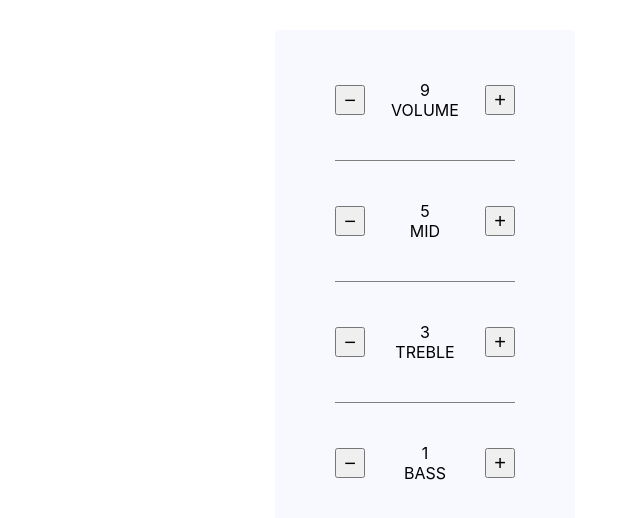
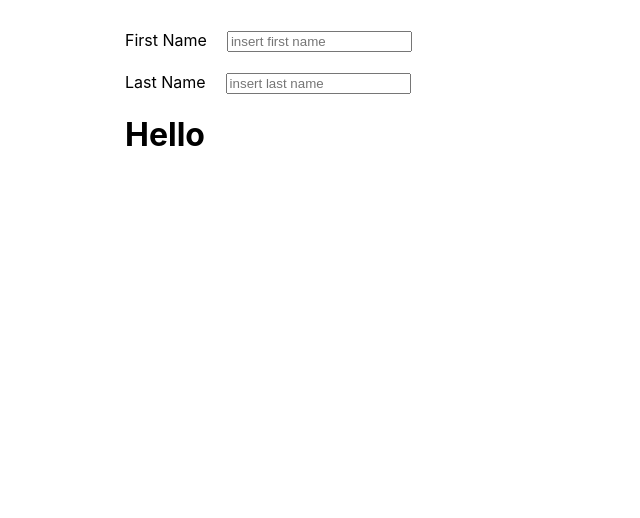
Before and after one commit to caballero-react-ex/react-playground, a React (Create React App) app: page / in a window 1280 px wide. Shown: the top 518 px of the page, without its empty margins (215-855 px from the left). Built offline with nearby package versions, Linux system fonts and the light colour scheme.

Commit message:
controls exercises

```diff
--- /dev/null
+++ b/src/00_controls/ControlledControl.js
@@ -0,0 +1,39 @@
+import React, { useState } from 'react';
+
+const InputList = () => {
+  const [ text, setText ] = useState('');
+  const [ textNoNumber, setTextNoNumber ] = useState('');
+
+  const handleChange = event => {
+    setText(event.target.value);
+  };
+
+  const handleChangeNoNumber = event => {
+    let text = event.target.value;
+    setTextNoNumber(
+      text.replace(/[0-9]/g, '')
+    );
+  }
+
+  return (
+    <div>
+      <input
+        type="text"
+        value={text}
+        placeholder="normal input"
+        onChange={handleChange}
+      />
+
+      <input
+      style={{marginLeft: "20px"}}
+      type="text"
+      value={textNoNumber}
+      placeholder="no numbers input"
+      onChange={handleChangeNoNumber}
+      />
+    </div>
+  )
+}
+
+
+export default InputList;
--- /dev/null
+++ b/src/00_controls/NameInput.js
@@ -0,0 +1,40 @@
+import React, { useState } from 'react';
+
+const NameInputs = () => {
+  const [ firstName, setFirstName ] = useState('')
+  const [ lastName, setLastName ] = useState('')
+
+  const handleChange = event => {
+    setFirstName(event.target.value)
+  }
+
+  const handleChangeLast = event => {
+    setLastName(event.target.value)
+  }
+
+  return (
+    <>
+    <div style={{marginBottom: "20px"}}>
+      <label style={{marginRight: "20px"}}>First Name</label>
+      <input
+        type="text"
+        placeholder="insert first name"
+        value={firstName}
+        onChange={handleChange}
+      />
+    </div>
+    <div>
+      <label style={{marginRight: "20px"}}>Last Name</label>
+      <input
+        type="text"
+        placeholder="insert last name"
+        value={lastName}
+        onChange={handleChangeLast}
+      />
+    </div>
+    <h1>Hello {firstName} {lastName}</h1>
+  </>
+  )
+}
+
+export default NameInputs;
--- a/src/App.js
+++ b/src/App.js
@@ -11,6 +11,9 @@ import RandomList from './00_use-state/RandomList';
 import AudioApp from './00_use-state/AudioApp';
 import AudioAppWithObject from './00_use-state/AudioAppWithObject';
 import Quote from './00_api-request/QuoteAPI';
+import InputList from './00_controls/ControlledControl';
+import NameInputs from './00_controls/NameInput';
+
 
 function App() {
   return (
@@ -37,7 +40,11 @@ function App() {
       {/* <LightSwitch /> */}
       {/* <RandomList /> */}
       {/* <AudioApp /> */}
-      <AudioAppWithObject />
+      {/* <AudioAppWithObject /> */}
+
+       {/* /// INPUTS /// */}
+       {/* <InputList /> */}
+       <NameInputs />
     </div>
   );
 }
```
